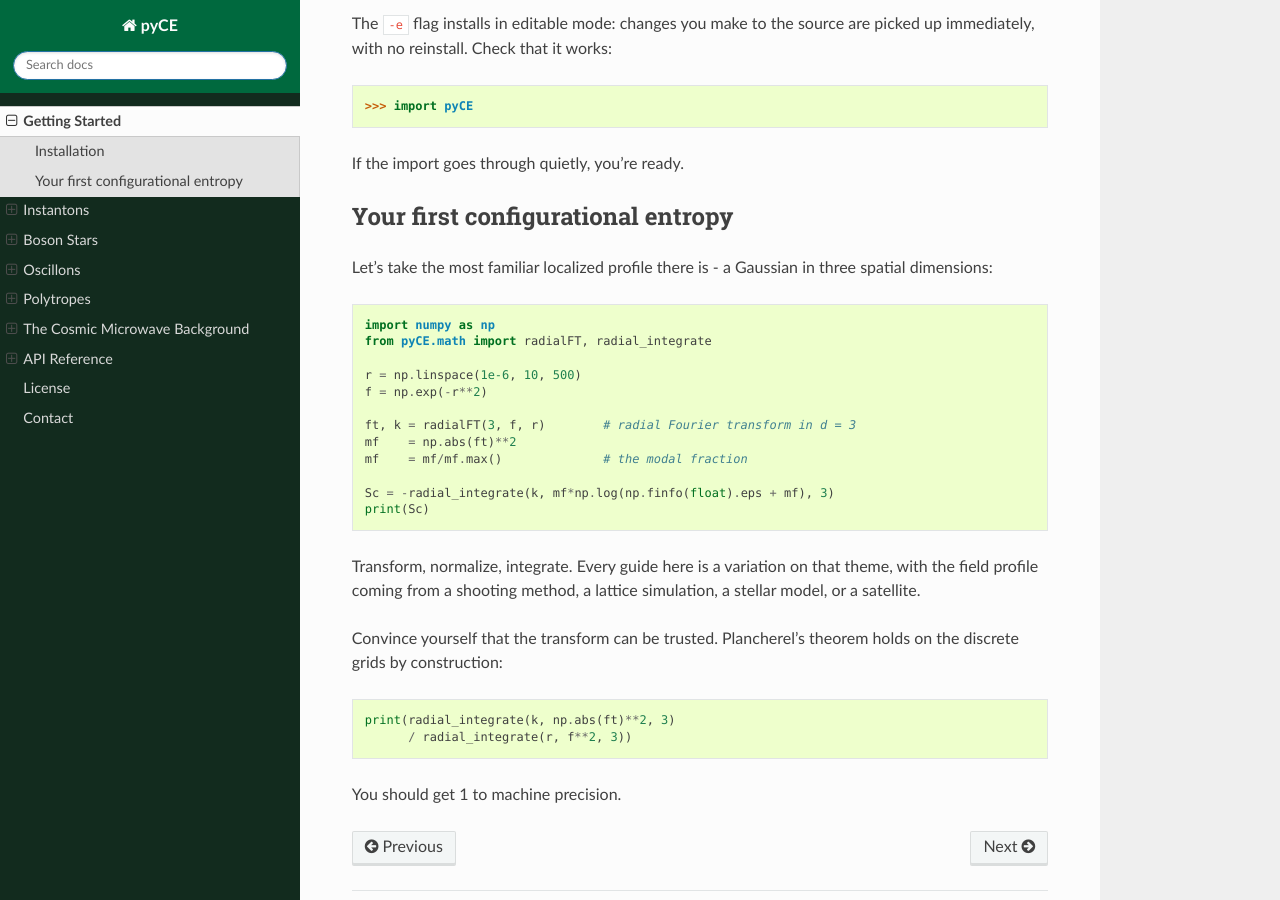
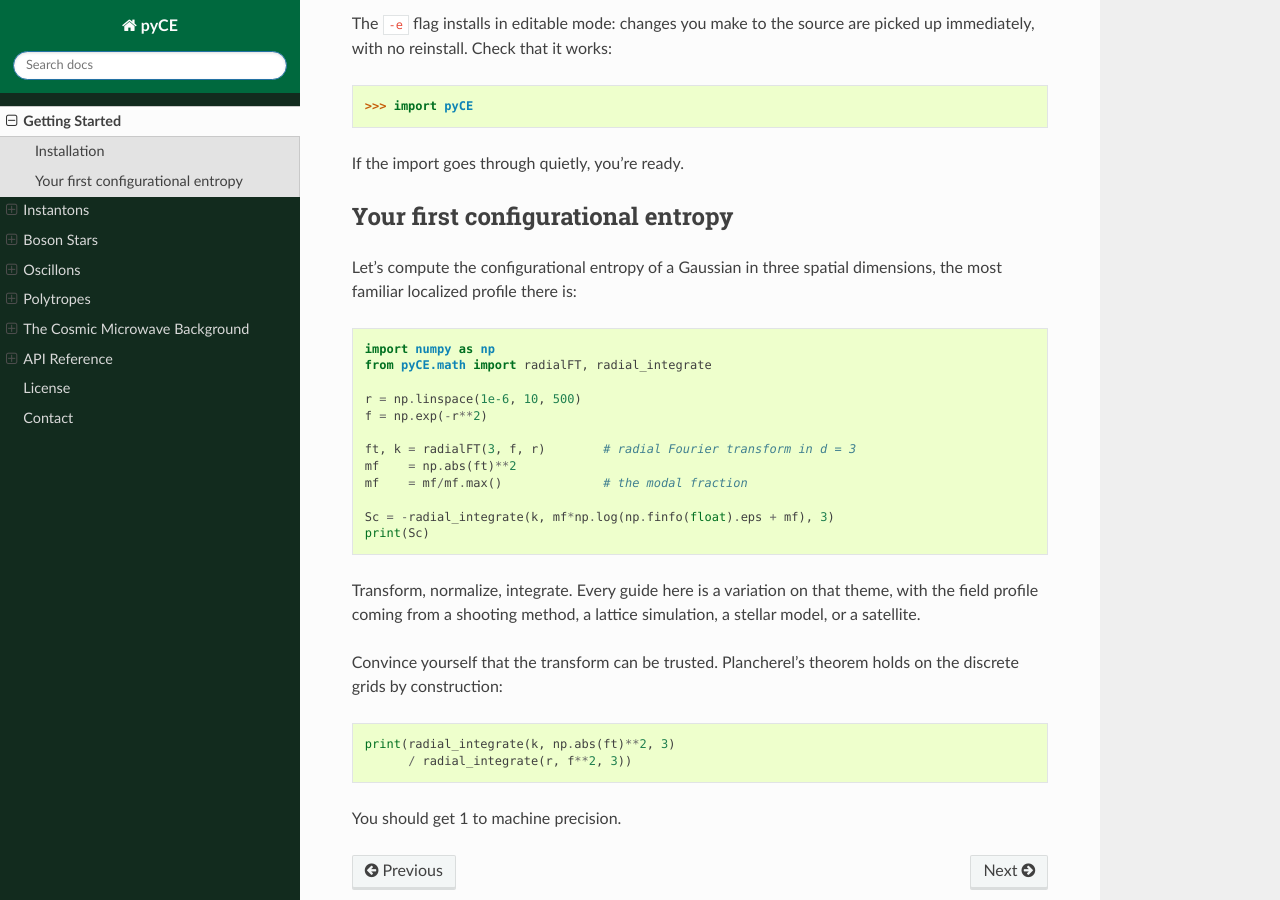
Before and after one commit to EternalTime/pyCE, a Sphinx documentation site: the page built from docs/getting_started.rst, in a window 1280 px wide and 900 px high, scrolled down 482 px. Built offline with Sphinx 7.4.7 and the Read the Docs theme 3.1.0, drawn with Linux system fonts in a browser that asks for light colours.

Commit message:
no-mistakes(review): restore install scope qualifier and compute verb in prose

```diff
--- a/docs/getting_started.rst
+++ b/docs/getting_started.rst
@@ -27,8 +27,8 @@ If the import goes through quietly, you're ready.
 Your first configurational entropy
 ^^^^^^^^^^^^^^^^^^^^^^^^^^^^^^^^^^
 
-Let's take the most familiar localized profile there is - a Gaussian in three
-spatial dimensions::
+Let's compute the configurational entropy of a Gaussian in three spatial
+dimensions, the most familiar localized profile there is::
 
     import numpy as np
     from pyCE.math import radialFT, radial_integrate
```
Also changed, not shown: README.md (+3 -2 lines).
